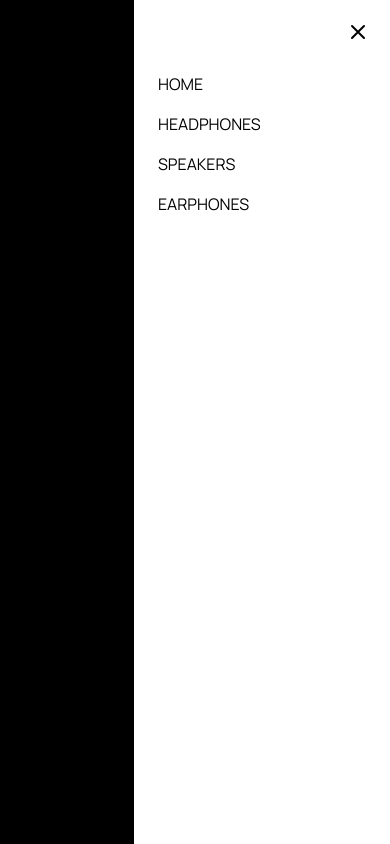
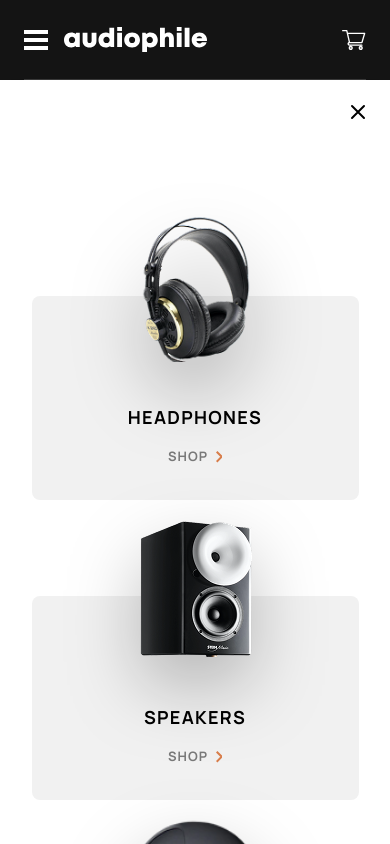
Before and after one commit to AgboolaAgbeniga/audiophile, a Next.js app: page / in a window 390 px wide. Both pictures are taken after a click on the button 36 px from the left and 39 px from the top of the page. Shown: the top 844 px of the page. Built offline with nearby package versions, Linux system fonts and the light colour scheme; no server answers.

Commit message:
feat: redesign mobile menu with category components
Replace sidebar na

```diff
--- a/app/components/layout/Menu.tsx
+++ b/app/components/layout/Menu.tsx
@@ -1,4 +1,5 @@
 import React from 'react';
+import Category from './Category';
 
 interface MenuProps {
   isOpen: boolean;
@@ -9,20 +10,15 @@
   if (!isOpen) return null;
 
   return (
-    <div className="fixed inset-0 bg-black bg-opacity-50 z-50 lg:hidden">
-      <div className="absolute top-0 right-0 w-64 h-full bg-white shadow-lg">
+    <div className="fixed top-20 left-0 right-0 bottom-0 bg-black/50 z-50 lg:hidden h-auto">
+      <div className="absolute top-0 left-0 w-full h-auto bg-white shadow-lg overflow-y-auto">
         <div className="flex flex-col p-6">
           <button className="self-end mb-8" onClick={onClose}>
             <svg width="16" height="16" viewBox="0 0 16 16" fill="none" xmlns="http://www.w3.org/2000/svg">
               <path d="M14 2L2 14M2 2l12 12" stroke="black" strokeWidth="2" strokeLinecap="round" strokeLinejoin="round"/>
             </svg>
           </button>
-          <nav className="flex flex-col space-y-4">
-            <a href="/" className="text-subtitle uppercase">Home</a>
-            <a href="/headphones" className="text-subtitle uppercase">Headphones</a>
-            <a href="/speakers" className="text-subtitle uppercase">Speakers</a>
-            <a href="/earphones" className="text-subtitle uppercase">Earphones</a>
-          </nav>
+          <Category />
         </div>
       </div>
     </div>
```
